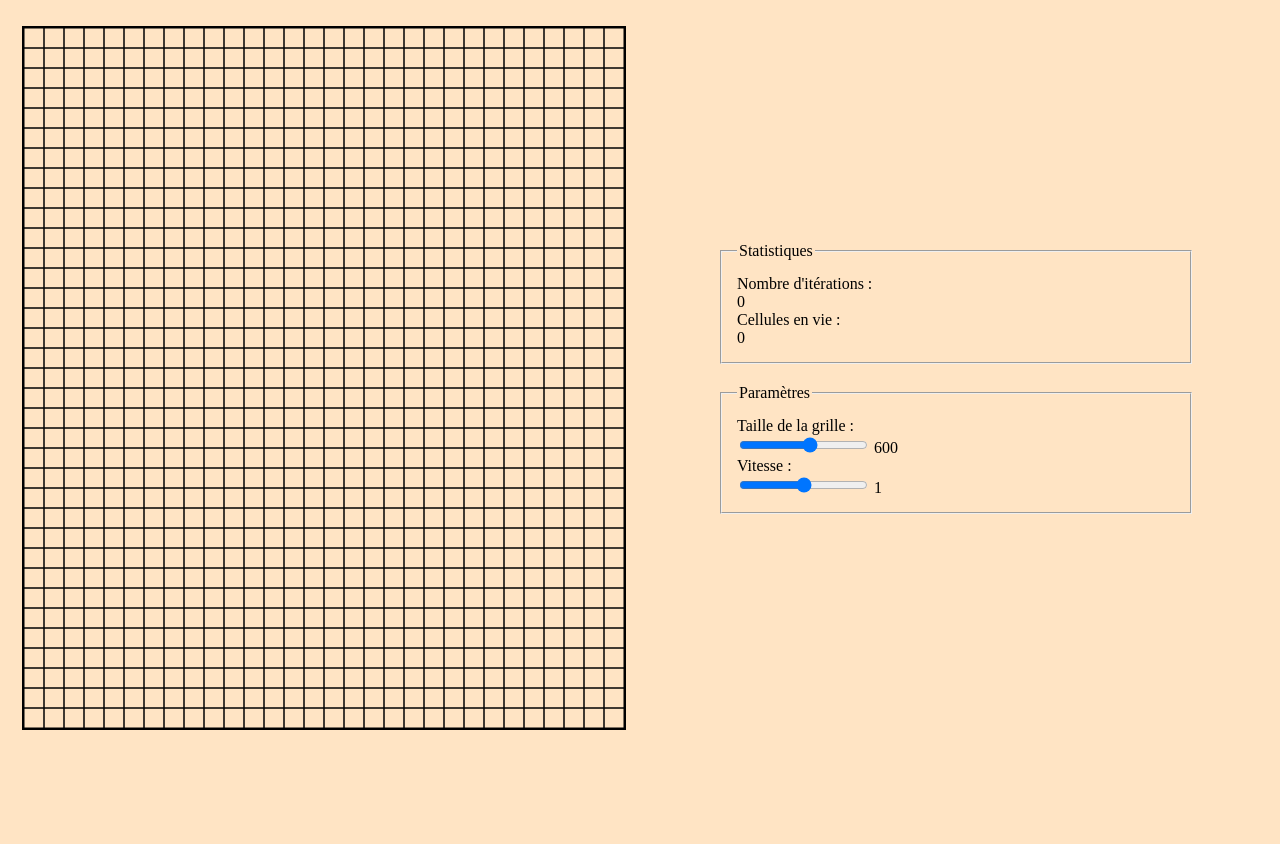
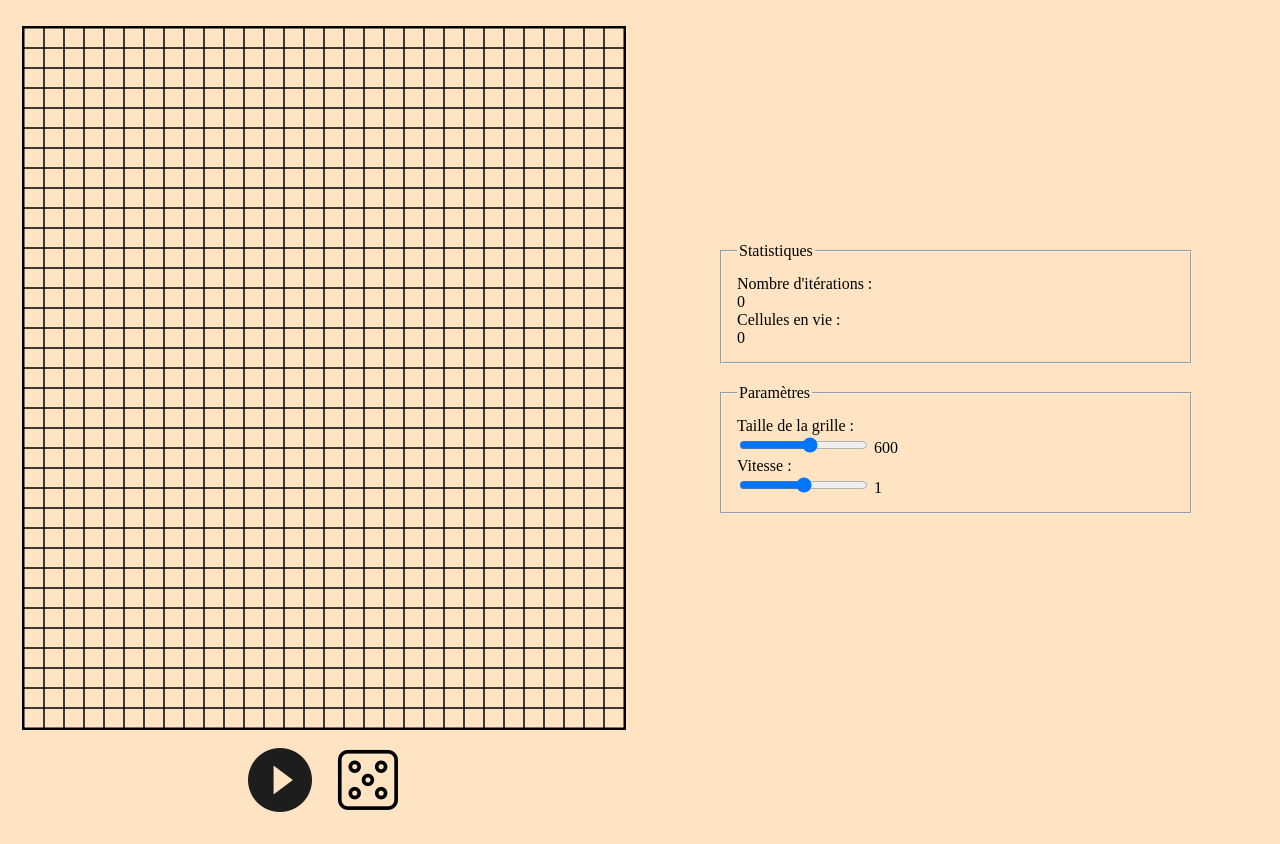
Before and after one commit to AlexisDD/JeudelaVie, a plain HTML site: page index.html in a window 1280 px wide. Shown: the part 86-930 px from the top of the page. Before the commit the page ends 822 px from the top, so only its background shows below. Drawn offline with Linux system fonts and the light colour scheme.

Commit message:
Ajout des boutons de controle
- Play/pause
- Génération aléatoire de la grille

```diff
--- a/game.js
+++ b/game.js
@@ -1,6 +1,7 @@
 var width = 600;
 var height = 700;
 var cellSize = 20;
+var isActive = false;
 
 var gridLength = width / cellSize;
 var gridHeight = height / cellSize;
--- a/index.html
+++ b/index.html
@@ -8,7 +8,7 @@
 <body>
     <h1>Jeu de la vie</h1>
     <div class="game-container">
-        <canvas id="grille" width="600" height="600">Votre navigateur n'est pas compatible avec la technologie utilisée.</canvas>
+        <canvas id="grille">Votre navigateur n'est pas compatible avec la technologie utilisée.</canvas>
 
         <div class="data-container">
             <fieldset>
@@ -28,6 +28,15 @@
                 <output id="vitesse_output">1</output>
             </fieldset>
         </div>
+        <div id="controls">
+            <button title="Démarrer/Arrêter" onclick="playPause(this);">
+                <img alt="Démarrer/Arrêter" src="images/play.png"/>
+            </button>
+            <button title="Remplissage aléatoire" onclick="random(this);">
+                <img alt="Remplissage aléatoire" src="images/random.png"/>
+            </button>
+        </div>
     </div>
+    <script type="text/javascript" src="listener.js"> </script>
     <script type="text/javascript" src="game.js"> </script>
 </body>
--- /dev/null
+++ b/listener.js
@@ -0,0 +1,12 @@
+function playPause(button){
+    isActive = !isActive
+    if(isActive){
+        button.children[0].src = "images/pause.png"
+    } else {
+        button.children[0].src = "images/play.png"
+    }
+}
+
+function random(button){
+    console.log("random")
+}
--- a/style.css
+++ b/style.css
@@ -27,3 +27,15 @@ fieldset {
     margin: 20px;
     padding: 15px;
 }
+
+#controls {
+    margin: 20px auto;
+}
+
+#controls > button {
+    padding: 0;
+    border: none;
+    background: none;
+    outline: none;
+    margin: 0 10px;
+}
```
Also changed, not shown: images/pause.png (added), images/play.png (added), images/random.png (added).
